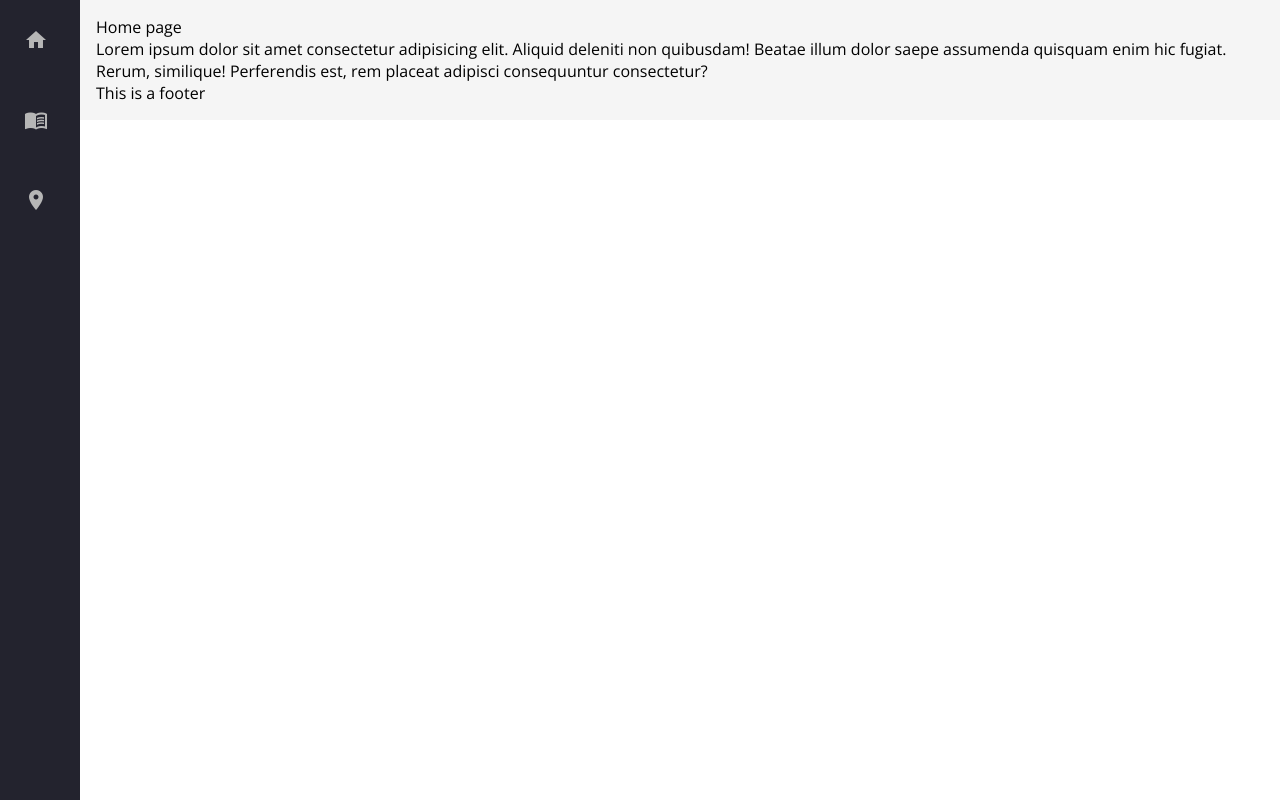
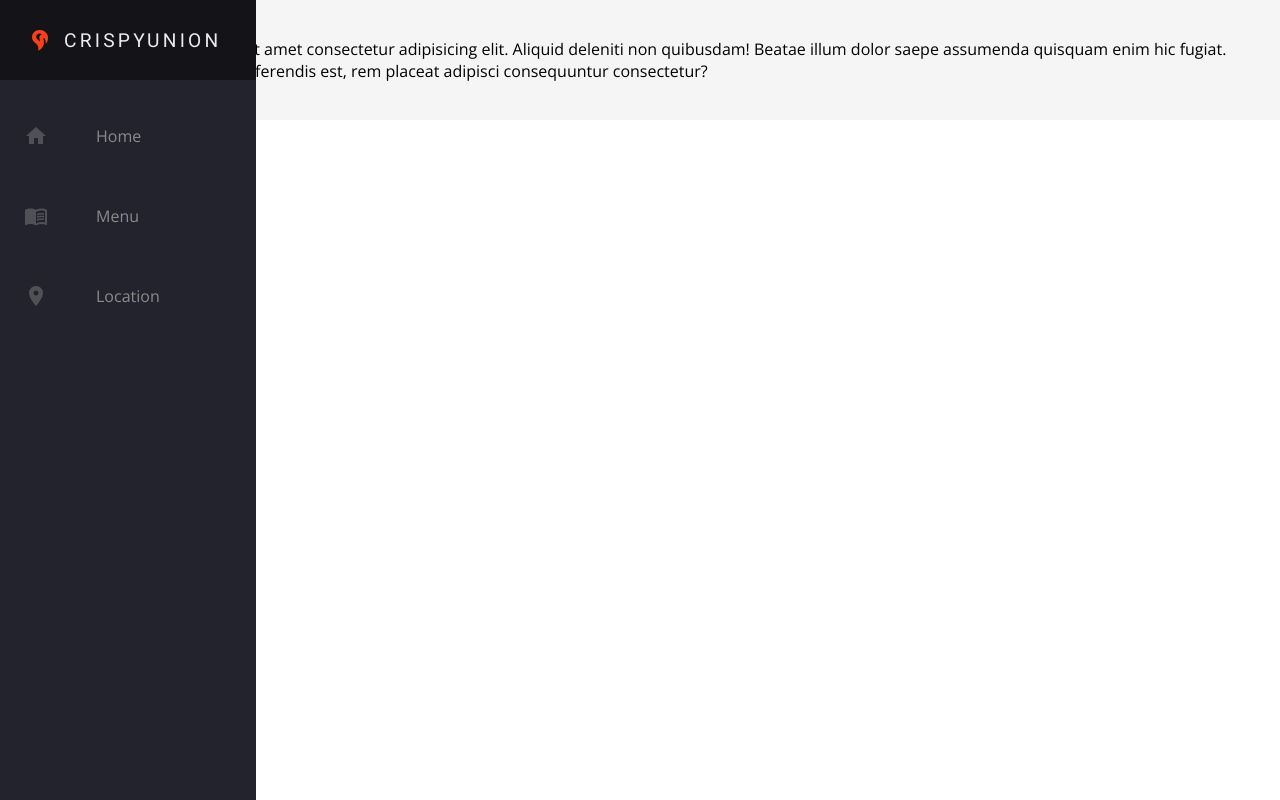
Before and after one commit to darklongnightt/crispy-union, a React (Create React App) app: page / in a window 1280 px wide. Built offline with nearby package versions, Linux system fonts and the light colour scheme.

Commit message:
Wrapping up navbar css

```diff
--- /dev/null
+++ b/src/components/layout/Navbar.css
@@ -0,0 +1,124 @@
+.navbar {
+    position: fixed;
+    background-color: var(--bg-primary);
+    transition: width 200ms ease;
+  }
+
+  .navbar-nav {
+    list-style: none;
+    padding: 0;
+    margin: 0;
+    display: flex;
+    flex-direction: column;
+    height: 100%;
+  }
+
+  .nav-item {
+    width: 100%;
+  }
+
+  .nav-link {
+    display: flex;
+    /* Flex container for link-text */
+    align-items: center;
+    height: 5rem;
+    color: var(--text-primary);
+    text-decoration: none;
+    /* Trasition colors */
+    filter: grayscale(100%) opacity(0.7);
+    transition: var(--transition-speed);
+  }
+
+  .nav-link:hover {
+    filter: grayscale(0%) opacity(1);
+    background: var(--bg-secondary);
+    color: var(--text-secondary);
+  }
+
+  .link-text {
+    display: none;
+    margin-left: 1rem;
+  }
+
+  .nav-link .material-icons {
+    min-width: 2rem;
+    margin: 0 1.5rem;
+    color: var(--logo-primary);
+  }
+
+  /* Logo as first item in the navbar */
+  .logo {
+    font-family: 'Roboto', sans-serif;
+    text-transform: uppercase;
+    margin-bottom: 1rem;
+    text-align: center;
+    color: var(--logo-primary);
+    background: var(--bg-secondary);
+    font-size: 1.2rem;
+    letter-spacing: 0.3ch;
+    width: 100%;
+  }
+
+  .logo .nav-link {
+    filter: grayscale(0%) opacity(1);
+  }
+
+  .logo .material-icons {
+    transform: rotate(0deg);
+    transition: transform var(--transition-speed);
+  }
+
+  .logo .link-text {
+    margin-left: 0;
+  }
+
+  .navbar:hover .logo .material-icons {
+    transform: rotate(-180deg);
+  }
+
+  /* Small screens */
+  @media only screen and (max-width: 600px) {
+    .navbar {
+      bottom: 0;
+      width: 100vw;
+      height: 5rem;
+    }
+
+    .navbar-nav {
+      flex-direction: row;
+    }
+
+    .nav-link {
+      justify-content: center;
+    }
+
+    .main {
+      margin: 0;
+    }
+
+    .logo {
+      margin-bottom: 0;
+    }
+  }
+
+  /* Large screens has hover effects */
+  @media only screen and (min-width: 600px) {
+    .navbar {
+      top: 0;
+      width: 5rem;
+      height: 100vh; /* 100% to the viewport */
+    }
+
+    .navbar:hover {
+      width: 16rem;
+    }
+
+    .navbar:hover .link-text {
+      display: block;
+      transition: opacity var(--transition-speed);
+    }
+
+    .logo .material-icons {
+      margin-right: 0.5rem;
+    }
+  }
--- a/src/components/layout/Navbar.tsx
+++ b/src/components/layout/Navbar.tsx
@@ -1,10 +1,20 @@
 import React from 'react';
 import { NavLink } from 'react-router-dom';
+import './Navbar.css';
 
 const Navbar = () => {
     return (
         <nav className="navbar">
             <ul className="navbar-nav">
+                <li className="logo">
+                    <NavLink to="/" className="nav-link">
+                        <span className="material-icons">
+                            local_fire_department
+                        </span>
+                        <span className="link-text logo-text">CrispyUnion</span>
+                    </NavLink>
+                </li>
+
                 <li className="nav-item">
                     <NavLink to="/" className="nav-link">
                         <span className="material-icons">
@@ -13,6 +23,7 @@ const Navbar = () => {
                         <span className="link-text">Home</span>
                     </NavLink>
                 </li>
+
                 <li className="nav-item">
                     <NavLink to="/menu" className="nav-link">
                         <span className="material-icons">
@@ -21,6 +32,7 @@ const Navbar = () => {
                         <span className="link-text">Menu</span>
                     </NavLink>
                 </li>
+
                 <li className="nav-item">
                     <NavLink to="/about" className="nav-link">
                         <span className="material-icons">
--- a/src/index.css
+++ b/src/index.css
@@ -6,6 +6,8 @@
   --text-secondary: #ececec;
   --bg-primary: #23232e;
   --bg-secondary: #141418;
+  --logo-primary: #f8411a;
+  --transition-speed: 600ms;
 }
 
 body {
@@ -33,49 +35,3 @@ body::-webkit-scrollbar-thumb {
   padding: 1rem;
   background-color: whitesmoke;
 }
-
-.navbar {
-  width: 5rem;   /* Same as space set on .main */
-  height: 100vh; /* Relative to the viewport */
-  position: fixed;
-  background-color: var(--bg-primary);
-}
-
-.navbar-nav {
-  list-style: none;
-  padding: 0;
-  margin: 0;
-
-  display: flex;
-  flex-direction: column;
-  align-items: center;
-}
-
-.navbar-item {
-  flex: 1;
-  width: 100%;
-}
-
-.navbar-item:last-child {
-  margin-top: auto;
-}
-
-.nav-link {
-  display: flex; /* Flex parent for link-text */
-  flex-direction: row;
-  align-items: center;
-  height: 5rem;
-
-  color: var(--text-primary);
-  text-decoration: none;
-}
-
-.link-text {
-  display: none;
-  margin-left: 1rem;
-}
-
-.nav-link .material-icons {
-  min-width: 2rem;
-  margin: 0 1.5rem;
-}
```
